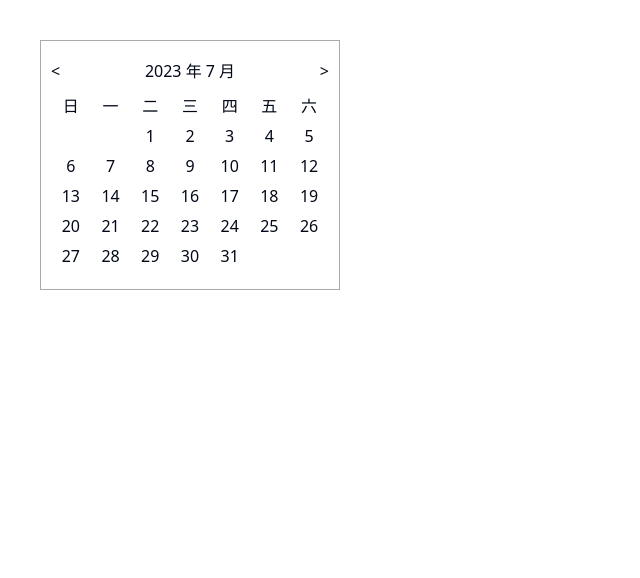
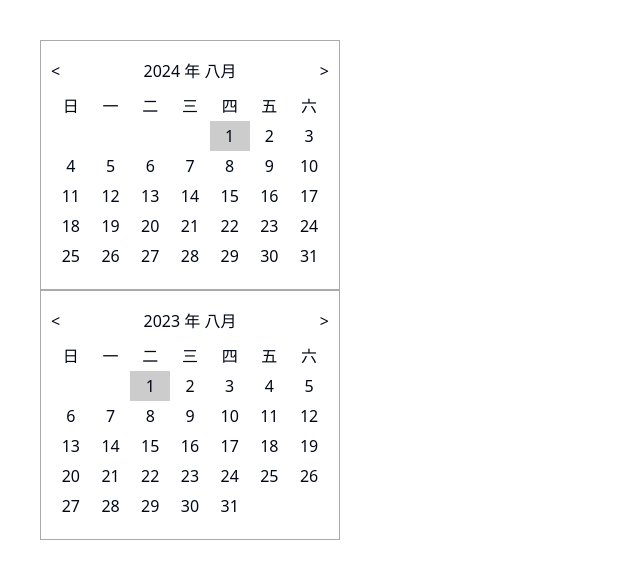
Before and after one commit to thought7878/frontend-technology-demos, a Next.js app: page /library/calendar in a window 1280 px wide. Shown: the top 578 px of the page, without its empty margins (0-640 px from the left). Built offline with nearby package versions, Linux system fonts and the light colour scheme.

Commit message:
feat: update calendar

```diff
--- a/app/library/calendar/index.css
+++ b/app/library/calendar/index.css
@@ -24,7 +24,8 @@
   line-height: 30px;
 }
 
-.day:hover {
+.day:hover,
+.selected {
   background-color: #ccc;
   cursor: pointer;
 }
--- a/app/library/calendar/page.tsx
+++ b/app/library/calendar/page.tsx
@@ -1,3 +1,5 @@
+'use client';
+
 import { useState } from 'react';
 import './index.css';
 
@@ -19,13 +21,47 @@ export default function Page() {
 
   return (
     <div>
-      <Calendar />
+      <Calendar
+        value={new Date(2024, 7, 1)}
+        onChange={(date) => {
+          alert(date.toLocaleString());
+        }}
+      />
+      <Calendar value={new Date('2023-8-1')} />
     </div>
   );
 }
 
-function Calendar() {
-  const [currentDate, setCurrentDate] = useState(new Date());
+const getDaysOfMonth = (year: number, month: number) => {
+  return new Date(year, month + 1, 0).getDate();
+};
+
+const getWeekOfFirstDay = (year: number, month: number) => {
+  return new Date(year, month, 1).getDay();
+};
+
+export interface CalendarProps {
+  value?: Date;
+  onChange?: (date: Date) => void;
+}
+
+function Calendar({ value = new Date(), onChange }: CalendarProps) {
+  const [currentDate, setCurrentDate] = useState(value);
+
+  const monthNames = [
+    '一月',
+    '二月',
+    '三月',
+    '四月',
+    '五月',
+    '六月',
+    '七月',
+    '八月',
+    '九月',
+    '十月',
+    '十一月',
+    '十二月',
+  ];
 
   function handlePrevMonth() {
     setCurrentDate(
@@ -38,11 +74,54 @@ function Calendar() {
     );
   }
 
+  const renderDays = () => {
+    const days = [];
+    // 计算当前月有多少天
+    const daysCount = getDaysOfMonth(
+      currentDate.getFullYear(),
+      currentDate.getMonth()
+    );
+    // 再计算当前月的第一天是星期几
+    const weekOfFirstDay = getWeekOfFirstDay(
+      currentDate.getFullYear(),
+      currentDate.getMonth()
+    );
+    // 渲染 weekOfFirstDay 个 empty 的块。星期一，前面一个empty块；星期六，前面6个empty块。
+    for (let i = 0; i < weekOfFirstDay; i++) {
+      days.push(<div key={`empty-${i}`} className='empty'></div>);
+    }
+    // 再渲染 daysCount 个 day 的块
+    for (let i = 1; i <= daysCount; i++) {
+      const handleClick = onChange?.bind(
+        null,
+        new Date(currentDate.getFullYear(), currentDate.getMonth(), i)
+      );
+
+      if (i === currentDate.getDate()) {
+        days.push(
+          <div key={i} className='day selected' onClick={handleClick}>
+            {i}
+          </div>
+        );
+      } else {
+        days.push(
+          <div key={i} className='day' onClick={handleClick}>
+            {i}
+          </div>
+        );
+      }
+    }
+
+    return days;
+  };
+
   return (
     <div className='calendar'>
       <div className='header'>
         <button onClick={handlePrevMonth}>&lt;</button>
-        <div>2023 年 7 月</div>
+        <div>
+          {currentDate.getFullYear()} 年 {monthNames[currentDate.getMonth()]}
+        </div>
         <button onClick={handleNextMonth}>&gt;</button>
       </div>
       <div className='days'>
@@ -53,39 +132,7 @@ function Calendar() {
         <div className='day'>四</div>
         <div className='day'>五</div>
         <div className='day'>六</div>
-        <div className='empty'></div>
-        <div className='empty'></div>
-        <div className='day'>1</div>
-        <div className='day'>2</div>
-        <div className='day'>3</div>
-        <div className='day'>4</div>
-        <div className='day'>5</div>
-        <div className='day'>6</div>
-        <div className='day'>7</div>
-        <div className='day'>8</div>
-        <div className='day'>9</div>
-        <div className='day'>10</div>
-        <div className='day'>11</div>
-        <div className='day'>12</div>
-        <div className='day'>13</div>
-        <div className='day'>14</div>
-        <div className='day'>15</div>
-        <div className='day'>16</div>
-        <div className='day'>17</div>
-        <div className='day'>18</div>
-        <div className='day'>19</div>
-        <div className='day'>20</div>
-        <div className='day'>21</div>
-        <div className='day'>22</div>
-        <div className='day'>23</div>
-        <div className='day'>24</div>
-        <div className='day'>25</div>
-        <div className='day'>26</div>
-        <div className='day'>27</div>
-        <div className='day'>28</div>
-        <div className='day'>29</div>
-        <div className='day'>30</div>
-        <div className='day'>31</div>
+        {renderDays()}
       </div>
     </div>
   );
```
